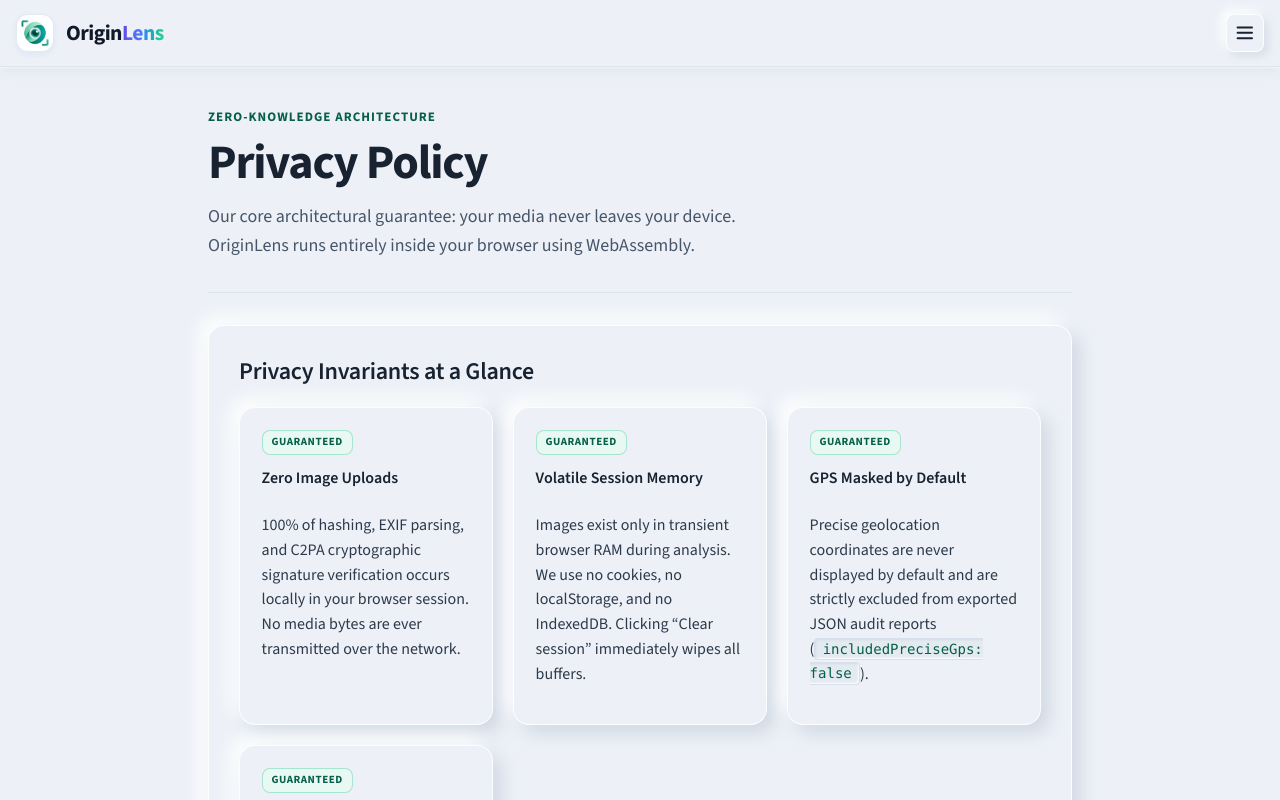
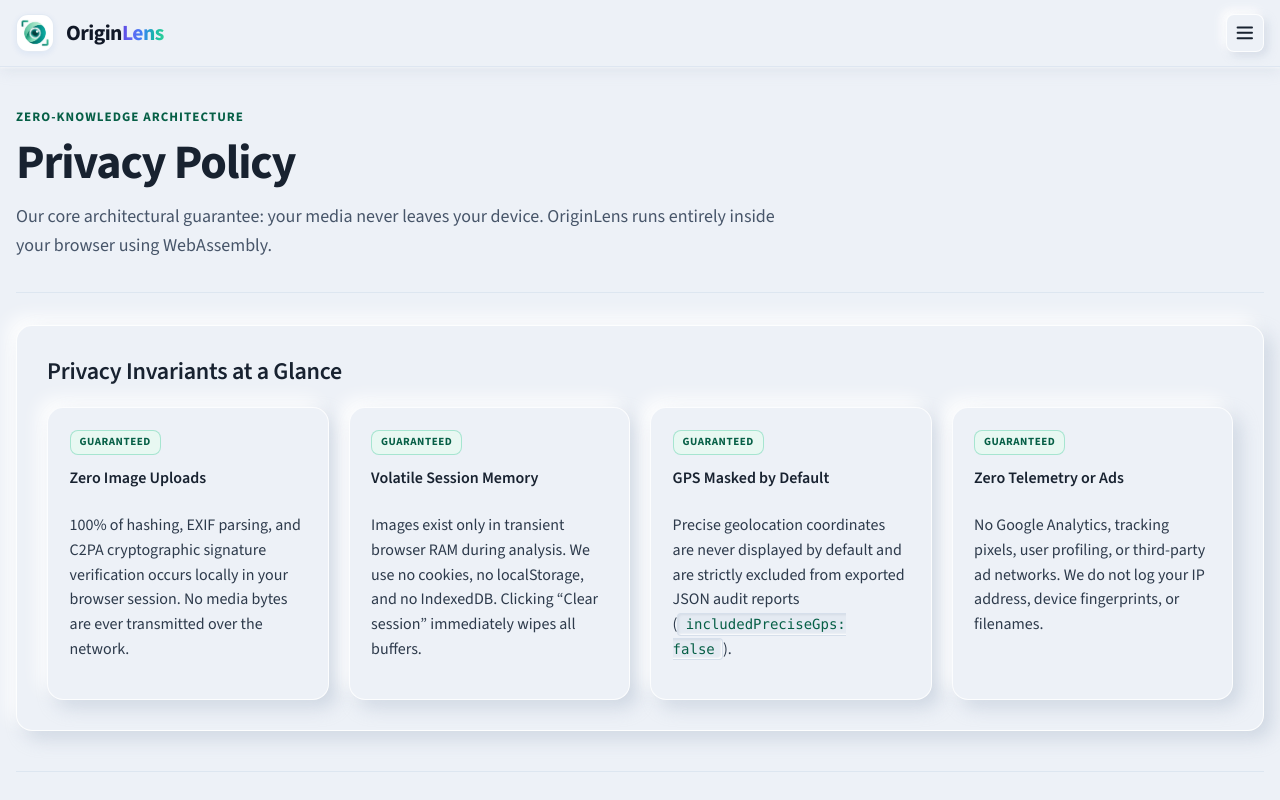
Before and after one commit to Nightmare-026/OriginLens, a Next.js app: page /privacy in a window 1280 px wide. Shown: the top 800 px of the page. Built offline with nearby package versions, Linux system fonts and the light colour scheme.

Commit message:
style: expand middle section container width to match navbar and footer width across all pages

```diff
--- a/src/app/globals.css
+++ b/src/app/globals.css
@@ -116,7 +116,7 @@ body {
 
 /* Page Containers */
 .page {
-  width: min(100% - 2rem, 56rem);
+  width: min(100% - 2rem, var(--container-max));
   margin: 0 auto;
   padding: 2.5rem 0 4.5rem;
 }
@@ -182,7 +182,7 @@ h4 {
   color: var(--muted);
   font-size: 1.125rem;
   line-height: 1.6;
-  max-width: 65ch;
+  max-width: 85ch;
 }
 
 p,
@@ -350,6 +350,7 @@ code {
   display: grid;
   gap: 0.5rem;
   margin: 1.125rem 0;
+  max-width: 100%;
 }
 
 .field label {
@@ -1097,7 +1098,7 @@ button:disabled {
    ========================================================================== */
 
 .page-doc {
-  width: min(100% - 2rem, 54rem);
+  width: min(100% - 2rem, var(--container-max));
   margin: 0 auto;
   padding: 2.5rem 0 4.5rem;
 }
```
